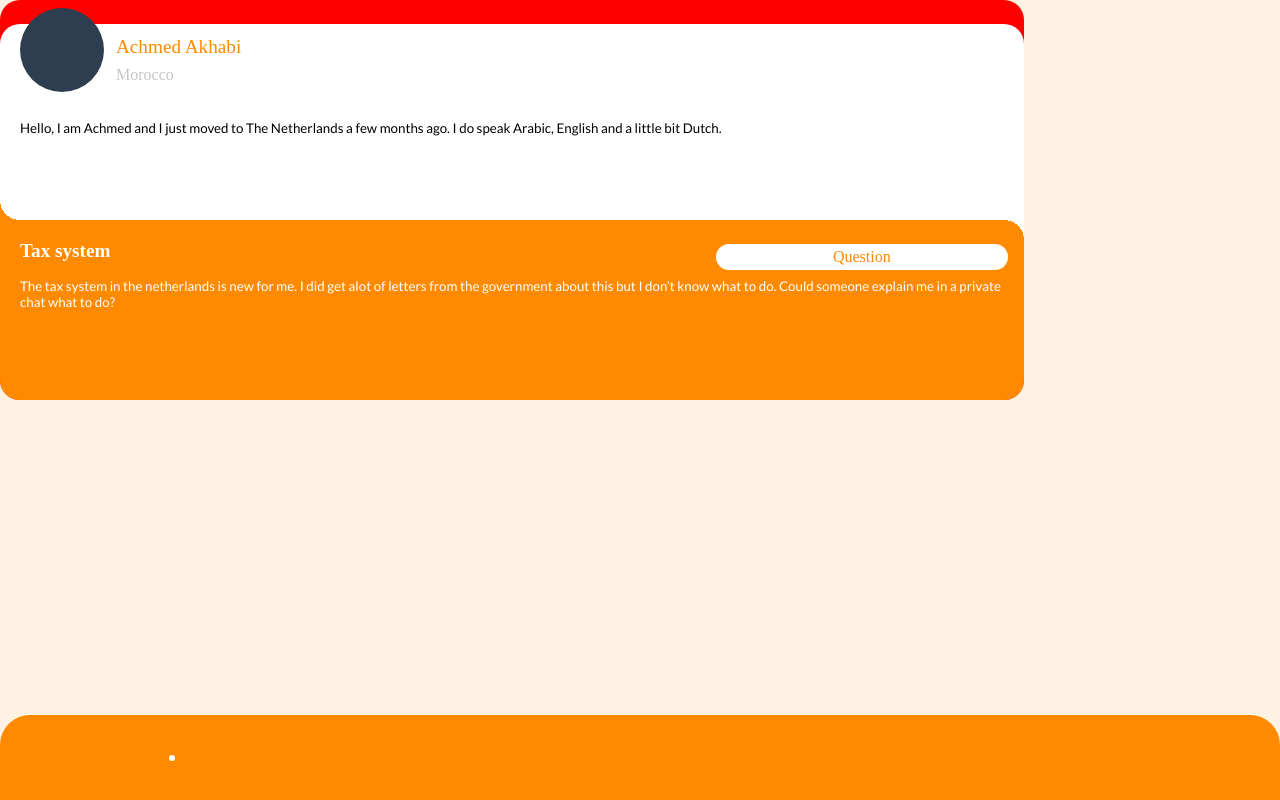
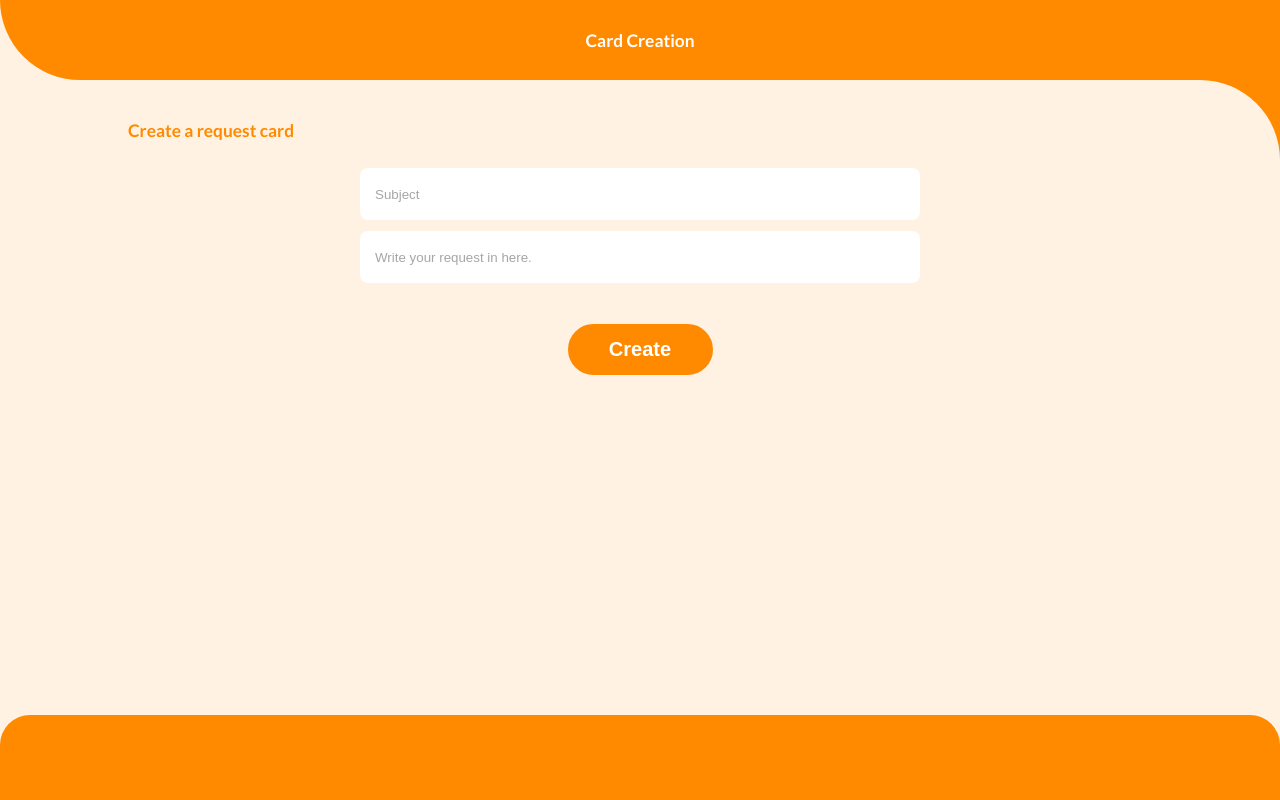
Before and after one commit to Lucerno1/SM42-Group-Project, a Vue app: page /RequestCardCreation in a window 1280 px wide. Before the commit this address led to /task. Built offline with nearby package versions, Linux system fonts and the light colour scheme; some icons are missing.

Commit message:
Added different vue pages for the type of card creation

```diff
--- a/src/router/index.js
+++ b/src/router/index.js
@@ -7,7 +7,8 @@ import Login from '@/views/Login'
 import Register from '@/views/Register'
 import TaskOverview from '@/views/TaskOverview'
 import AppWrapper from '@/views/AppWrapper'
-import CardCreation from '@/views/CardCreation'
+import RequestCardCreation from '@/views/RequestCardCreation'
+import QuestionCardCreation from '@/views/QuestionCardCreation'
 
 Vue.use(VueRouter)
 
@@ -41,9 +42,14 @@ const routes = [
         component: Settings
       },
       {
-        path: '/card-creation',
-        name: 'CardCreation',
-        component: CardCreation
+        path: '/RequestCardCreation',
+        name: 'RequestCardCreation',
+        component: RequestCardCreation
+      },
+      {
+        path: '/QuestionCardCreation',
+        name: 'QuestionCardCreation',
+        component: QuestionCardCreation
       }
     ]
   },
--- a/src/views/CardCreation.vue
+++ /dev/null
@@ -1,28 +0,0 @@
-<template>
-  <div>
-    <TopBar pageTitle="Card Creation"></TopBar>
-    <div class="wrapper">
-        <h2>Create a request card</h2>
-    </div>
-  </div>
-</template>
-
-<script>
-import TopBar from '@/components/topbar/TopBar'
-
-export default {
-  name: 'TaskOverview',
-  components: { TopBar }
-}
-</script>
-
-<style>
-.wrapper {
-  max-width: 80vw;
-  margin: 0 10vw;
-  top: 120px;
-  position: relative;
-}
-
-
-</style>
--- /dev/null
+++ b/src/views/QuestionCardCreation.vue
@@ -0,0 +1,70 @@
+<template>
+  <div>
+    <TopBar pageTitle="Card Creation"></TopBar>
+    <div class="wrapper">
+      <h2>Create a question card</h2>
+    </div>
+      <InputGrid class="mt-147" grid="single" columns="100%" :mgb="35">
+        <Input
+          v-for="(field, index) in fields"
+          :key="'field:' + index"
+          :type="field.type"
+          :name="field.name"
+          :placeholder="field.placeholder"
+          v-model="field.value"
+        />
+        <div class="center">
+          <PrimaryButton id="createQuestionCard" value="Create" />
+        </div>
+      </InputGrid>
+  </div>
+</template>
+
+<script>
+import TopBar from '@/components/topbar/TopBar'
+import Input from '@/components/input/Input'
+import InputGrid from '@/components/input/InputGrid'
+import PrimaryButton from '@/components/bigButtons/PrimaryButton'
+
+export default {
+  name: 'TaskOverview',
+  components: { TopBar, Input, InputGrid, PrimaryButton },
+  data() {
+    return {
+      fields: [
+        {
+          type: 'text',
+          name: 'subject',
+          placeholder: 'Subject',
+          value: ''
+        },
+        {
+          type: 'text',
+          name: 'question',
+          placeholder: 'Write your question in here.',
+          value: ''
+        }
+      ]
+    }
+  }
+}
+</script>
+
+<style>
+.wrapper {
+  max-width: 80vw;
+  margin: 0 10vw;
+  top: 120px;
+  position: relative;
+}
+
+.mt-147 {
+  padding-top: 147px;
+}
+
+.center{
+  margin-top: 30px;
+  display: flex;
+  justify-content: center;
+}
+</style>
--- /dev/null
+++ b/src/views/RequestCardCreation.vue
@@ -0,0 +1,70 @@
+<template>
+  <div>
+    <TopBar pageTitle="Card Creation"></TopBar>
+    <div class="wrapper">
+      <h2>Create a request card</h2>
+    </div>
+      <InputGrid class="mt-147" grid="single" columns="100%" :mgb="35">
+        <Input
+          v-for="(field, index) in fields"
+          :key="'field:' + index"
+          :type="field.type"
+          :name="field.name"
+          :placeholder="field.placeholder"
+          v-model="field.value"
+        />
+        <div class="center">
+          <PrimaryButton id="createRequestCard" value="Create" />
+        </div>
+      </InputGrid>
+  </div>
+</template>
+
+<script>
+import TopBar from '@/components/topbar/TopBar'
+import Input from '@/components/input/Input'
+import InputGrid from '@/components/input/InputGrid'
+import PrimaryButton from '@/components/bigButtons/PrimaryButton'
+
+export default {
+  name: 'TaskOverview',
+  components: { TopBar, Input, InputGrid, PrimaryButton },
+  data() {
+    return {
+      fields: [
+        {
+          type: 'text',
+          name: 'subject',
+          placeholder: 'Subject',
+          value: ''
+        },
+        {
+          type: 'text',
+          name: 'request',
+          placeholder: 'Write your request in here.',
+          value: ''
+        }
+      ]
+    }
+  }
+}
+</script>
+
+<style>
+.wrapper {
+  max-width: 80vw;
+  margin: 0 10vw;
+  top: 120px;
+  position: relative;
+}
+
+.mt-147 {
+  padding-top: 147px;
+}
+
+.center{
+  margin-top: 30px;
+  display: flex;
+  justify-content: center;
+}
+</style>
--- a/src/views/TaskOverview.vue
+++ b/src/views/TaskOverview.vue
@@ -1,11 +1,11 @@
 <template>
   <div>
     <TopBar pageTitle="Questions & Requests"></TopBar>
-    <div class="wrapper">
+    <div class="wrapper pb-100">
       <!-- Requests Section -->
       <div class="requests">
         <h2>Requests</h2>
-        <router-link :to="{ name: 'CardCreation' }">
+        <router-link :to="{ name: 'RequestCardCreation' }">
           <plus-circle-icon size="1.5x" class="orangeIcon" />
         </router-link>
       </div>
@@ -16,18 +16,10 @@
       <!-- Questions Section -->
       <div class="questions">
         <h2>Questions</h2>
-        <router-link :to="{ name: 'CardCreation' }">
+        <router-link :to="{ name: 'QuestionCardCreation' }">
           <plus-circle-icon size="1.5x" class="orangeIcon" />
         </router-link>
       </div>
-      <CardButton></CardButton>
-      <CardButton></CardButton>
-      <CardButton></CardButton>
-      <CardButton></CardButton>
-      <CardButton></CardButton>
-      <CardButton></CardButton>
-      <CardButton></CardButton>
-      <CardButton></CardButton>
       <CardButton></CardButton>
       <CardButton></CardButton>
     </div>
@@ -51,6 +43,8 @@ export default {
   margin: 0 10vw;
   top: 120px;
   position: relative;
+
+
 }
 
 .requests {
@@ -71,4 +65,8 @@ export default {
 .orangeIcon {
   color: #ff8a00;
 }
+
+.pb-100{
+  padding-bottom: 100px;
+}
 </style>
```
